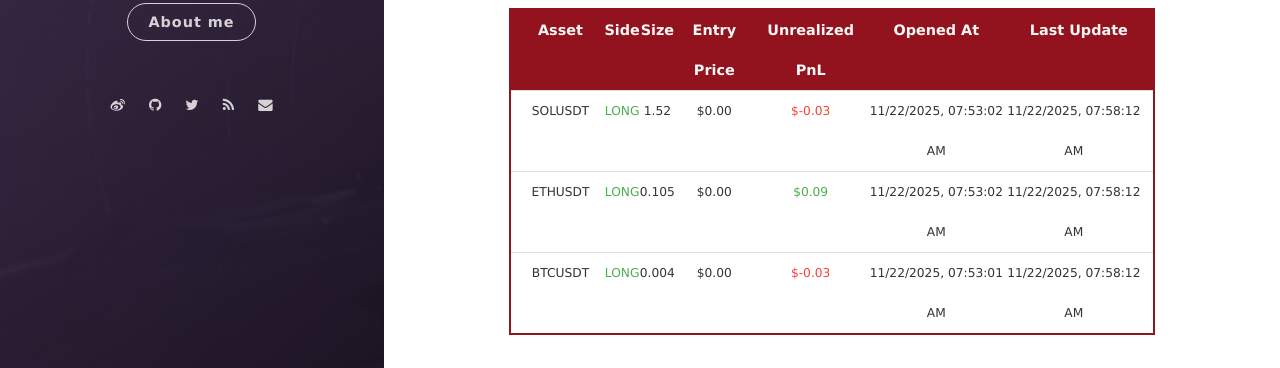
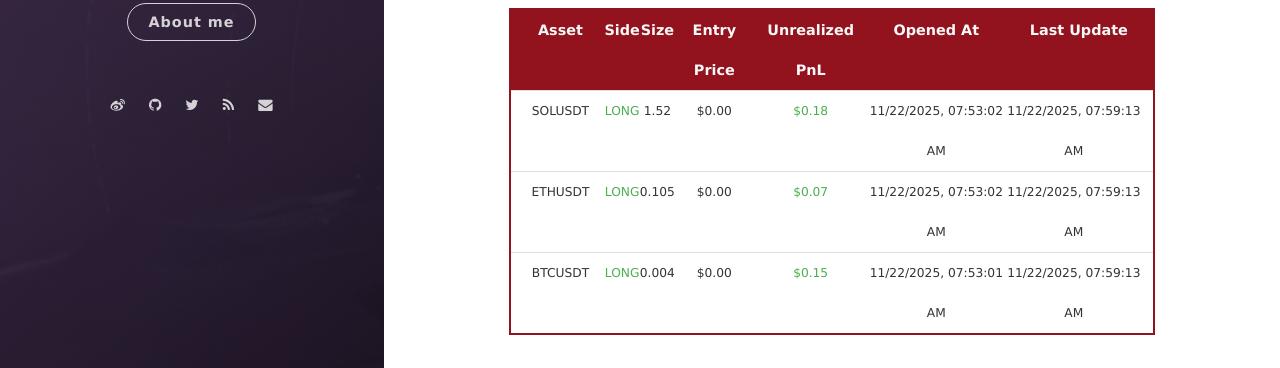
Before and after one commit to leeyegy/leeyegy.github.io, a Jekyll site: the page built from live-trading.html, in a window 1280 px wide and 1081 px high. Shown: the part 646-1014 px from the top of the window. Built offline with Jekyll 4.4.1, drawn with Linux system fonts in a browser that asks for light colours; nearby versions of some CDN libraries.

Commit message:
AccountMonitor: refresh positions 2025-11-22T15:59:13+08:00

```diff
--- a/assets/data/binance/positions.json
+++ b/assets/data/binance/positions.json
@@ -4,26 +4,26 @@
     "side": "LONG",
     "size": 1.52,
     "entryPrice": 0.0,
-    "unrealizedPnl": -0.0304,
+    "unrealizedPnl": 0.18230962,
     "openedAt": "2025-11-22T15:53:02+08:00",
-    "reportedAt": "2025-11-22T15:58:12+08:00"
+    "reportedAt": "2025-11-22T15:59:13+08:00"
   },
   {
     "symbol": "ETHUSDT",
     "side": "LONG",
     "size": 0.105,
     "entryPrice": 0.0,
-    "unrealizedPnl": 0.0924,
+    "unrealizedPnl": 0.07245,
     "openedAt": "2025-11-22T15:53:02+08:00",
-    "reportedAt": "2025-11-22T15:58:12+08:00"
+    "reportedAt": "2025-11-22T15:59:13+08:00"
   },
   {
     "symbol": "BTCUSDT",
     "side": "LONG",
     "size": 0.004,
     "entryPrice": 0.0,
-    "unrealizedPnl": -0.0292,
+    "unrealizedPnl": 0.1544,
     "openedAt": "2025-11-22T15:53:01+08:00",
-    "reportedAt": "2025-11-22T15:58:12+08:00"
+    "reportedAt": "2025-11-22T15:59:13+08:00"
   }
 ]
```
